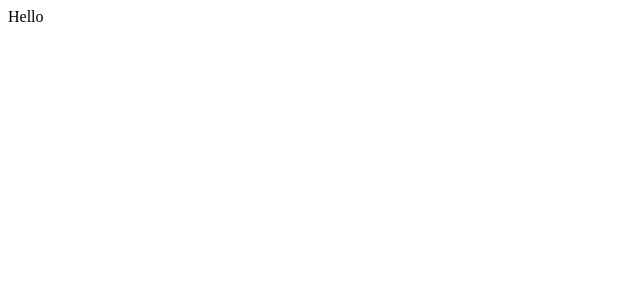
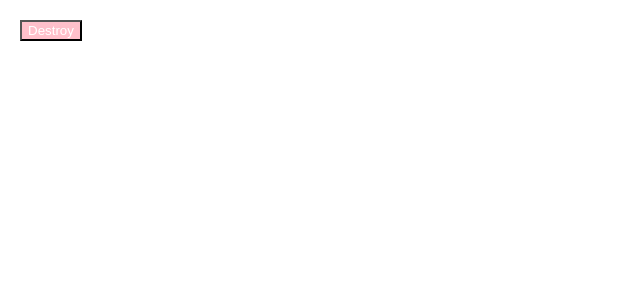
Before and after one commit to VisahanA/hiko, a Next.js app: page / in a window 1280 px wide. Shown: the top 300 px of the page, without its empty margins (0-640 px from the left). Built offline with nearby package versions, Linux system fonts and the light colour scheme.

Commit message:
Scss support added

```diff
--- a/nodemon.json
+++ b/nodemon.json
@@ -1,4 +1,4 @@
 {
   "verbose": true,
-  "ignore": ["./src/pages"]
+  "ignore": ["./src/pages", "./src/next"]
 }
--- a/package.json
+++ b/package.json
@@ -36,6 +36,7 @@
     "pino": "^6.3.1",
     "pino-pretty": "^4.0.0",
     "react": "^16.13.1",
-    "react-dom": "^16.13.1"
+    "react-dom": "^16.13.1",
+    "sass": "^1.26.7"
   }
 }
--- /dev/null
+++ b/src/next/components/Button.js
@@ -0,0 +1,14 @@
+import styles from './Button.module.scss'
+
+export function Button() {
+  return (
+    <button
+      type="button"
+      // Note how the "error" class is accessed as a property on the imported
+      // `styles` object.
+      className={styles.error}
+    >
+      Destroy
+    </button>
+  )
+}
--- /dev/null
+++ b/src/next/components/Button.module.scss
@@ -0,0 +1,7 @@
+$color: white;
+$anotherColor: pink;
+
+.error {
+  color: $color;
+  background-color: $anotherColor;
+}
--- /dev/null
+++ b/src/next/styles/styles.scss
@@ -0,0 +1,7 @@
+$primary-color: #333;
+
+body {
+  padding: 20px 20px 60px;
+  margin: 0;
+  color: $primary-color;
+}
--- /dev/null
+++ b/src/pages/_app.js
@@ -0,0 +1,6 @@
+import '../next/styles/styles.scss'
+
+// This default export is required in a new `pages/_app.js` file.
+export default function MyApp({ Component, pageProps }) {
+  return <Component {...pageProps} />
+}
--- a/src/pages/index.js
+++ b/src/pages/index.js
@@ -1,3 +1,7 @@
+import { Button } from '../next/components/Button';
+
 export default function () {
-  return <div>Hello</div>
+  return <div>
+    <Button>Testing Button</Button>
+  </div>
 }
```
Also changed, not shown: 1 other file (tests, documents, lock files or other folders).
